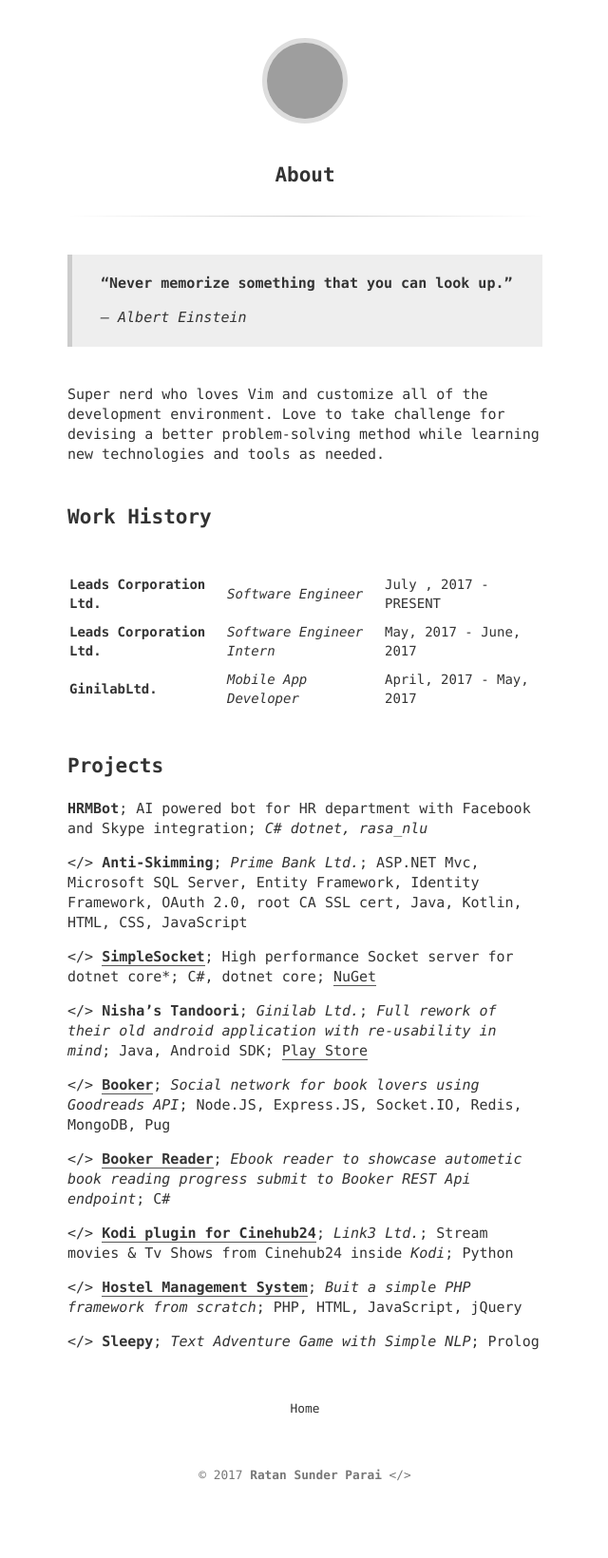
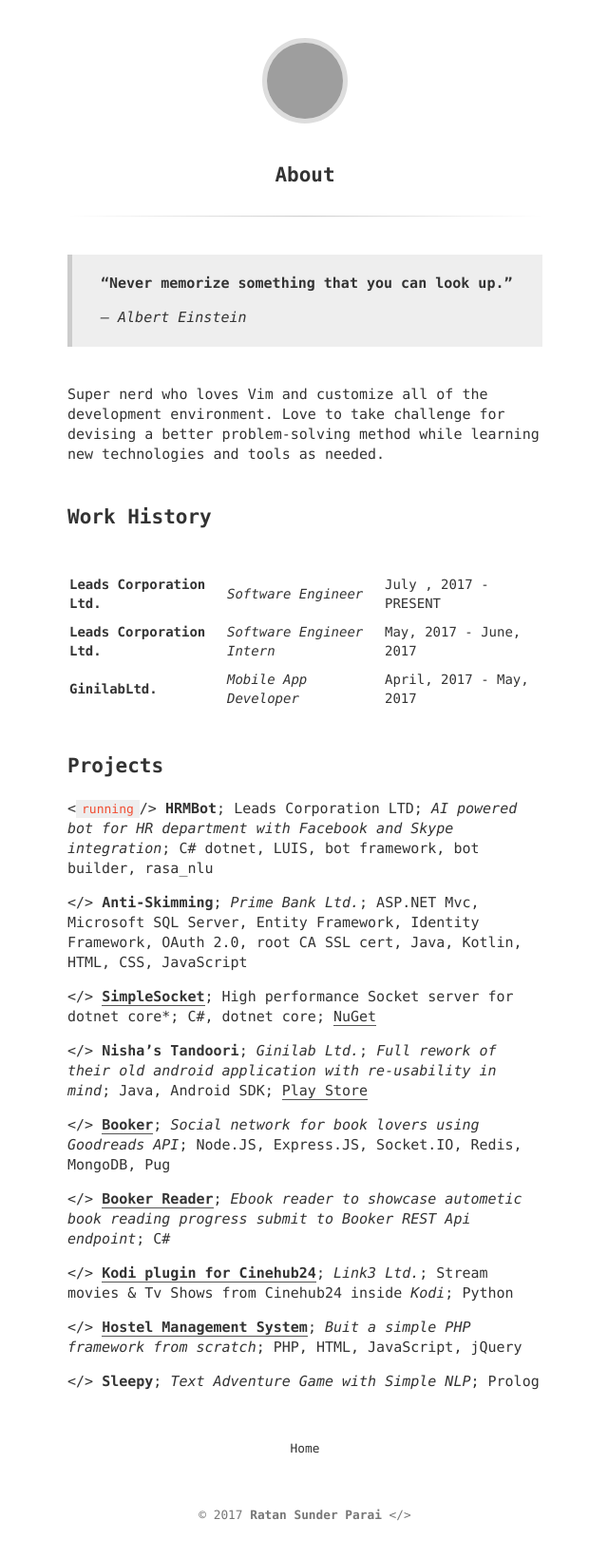
Before and after one commit to ratanparai/ratanparai.github.io, a Jekyll site: the page built from about.md, in a window 1280 px wide. Shown: the whole page at 95% size, without its empty margins (319-959 px from the left). Built offline with Jekyll 4.4.1, drawn with Linux system fonts in a browser that asks for light colours; before the commit the page ends 1598 px from its top, so only the background shows below that; grey boxes are pictures that could not be loaded.

Commit message:
make current project visible

```diff
--- a/about.md
+++ b/about.md
@@ -16,7 +16,7 @@ Super nerd who loves Vim and customize all of the development environment. Love
 | **GinilabLtd.** | *Mobile App Developer* | April, 2017 - May, 2017|
 
 ## Projects
-<running.../>**HRMBot**; AI powered bot for HR department with Facebook and Skype integration; *C# dotnet, rasa_nlu*
+<`running`/> **HRMBot**; Leads Corporation LTD; *AI powered bot for HR department with Facebook and Skype integration*; C# dotnet, LUIS, bot framework, bot builder, rasa_nlu
 
 </> **Anti-Skimming**; *Prime Bank Ltd.*; ASP.NET Mvc, Microsoft SQL Server, Entity Framework, Identity Framework, OAuth 2.0, root CA SSL cert, Java, Kotlin, HTML, CSS, JavaScript
 
```
